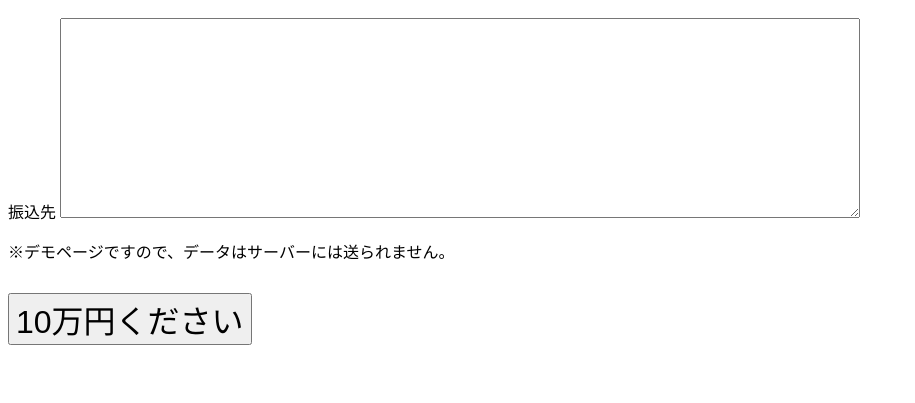
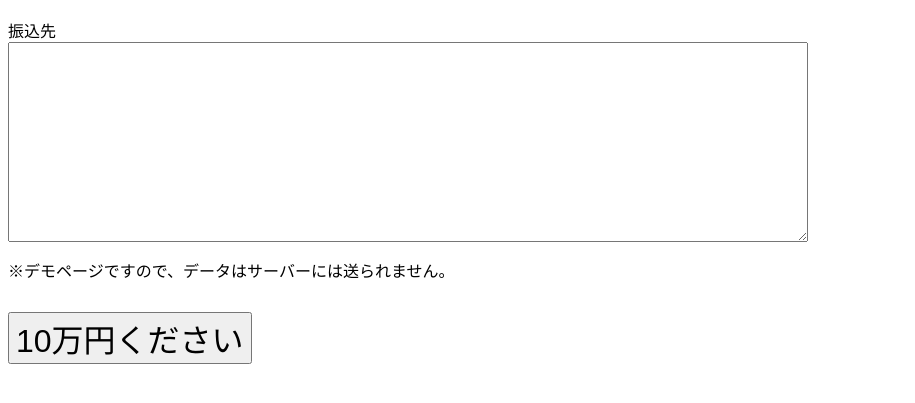
Before and after one commit to hibi-myzk/kyufu-10-man-yen, a plain HTML site: page index.html in a window 1280 px wide. Shown: the part 57-460 px from the top of the page, without its empty margins (0-915 px from the left). Drawn offline with Linux system fonts and the light colour scheme.

Commit message:
Update index.html
layout

```diff
--- a/index.html
+++ b/index.html
@@ -21,7 +21,7 @@
     <body>
         <h1>10万円給付申込フォーム</h1>
         <div class="area">
-            <label>振込先</label>
+            <label>振込先</label><br>
             <textarea></textarea>
             <p>※デモページですので、データはサーバーには送られません。</p>
         </div>
```
